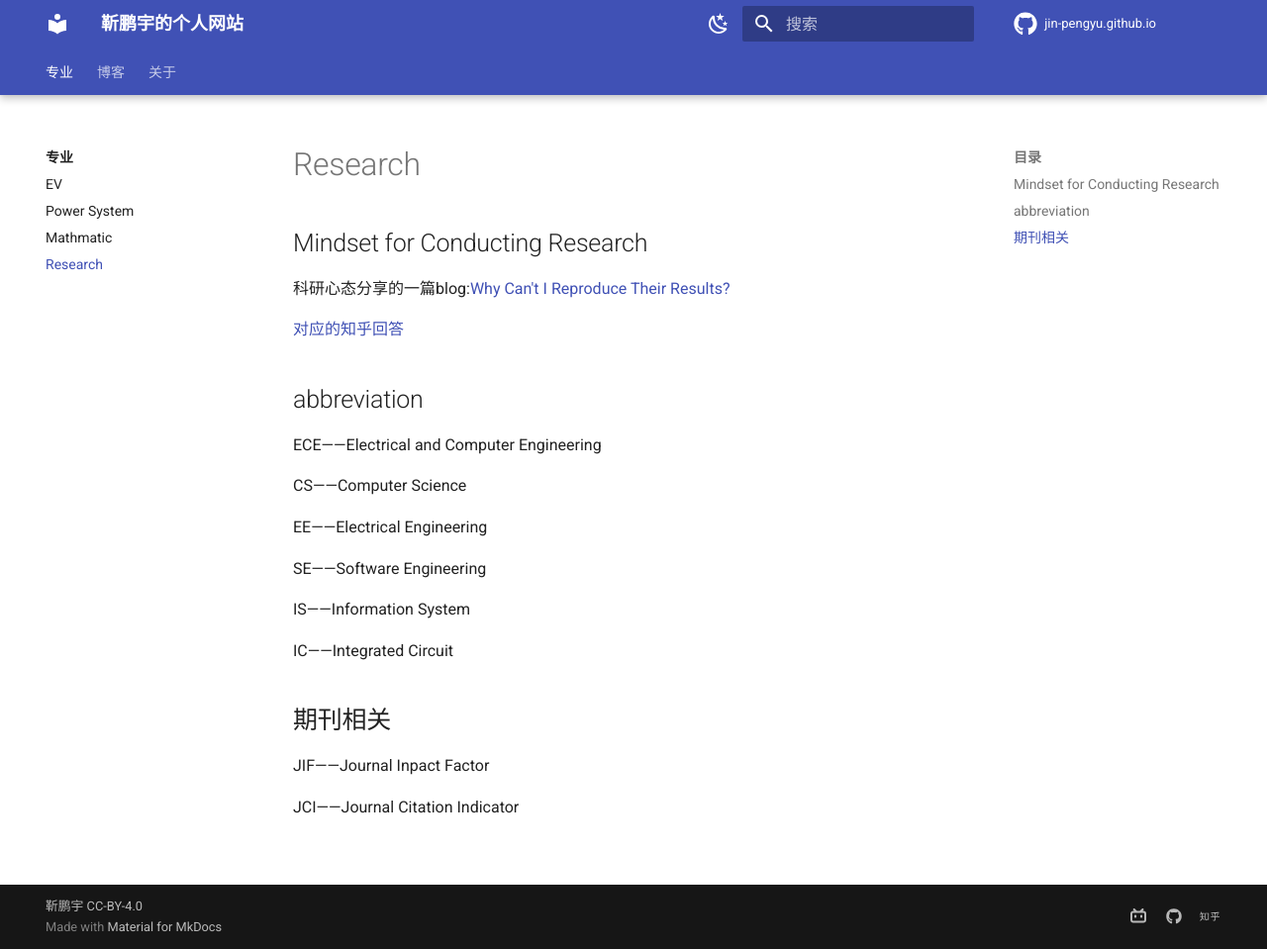
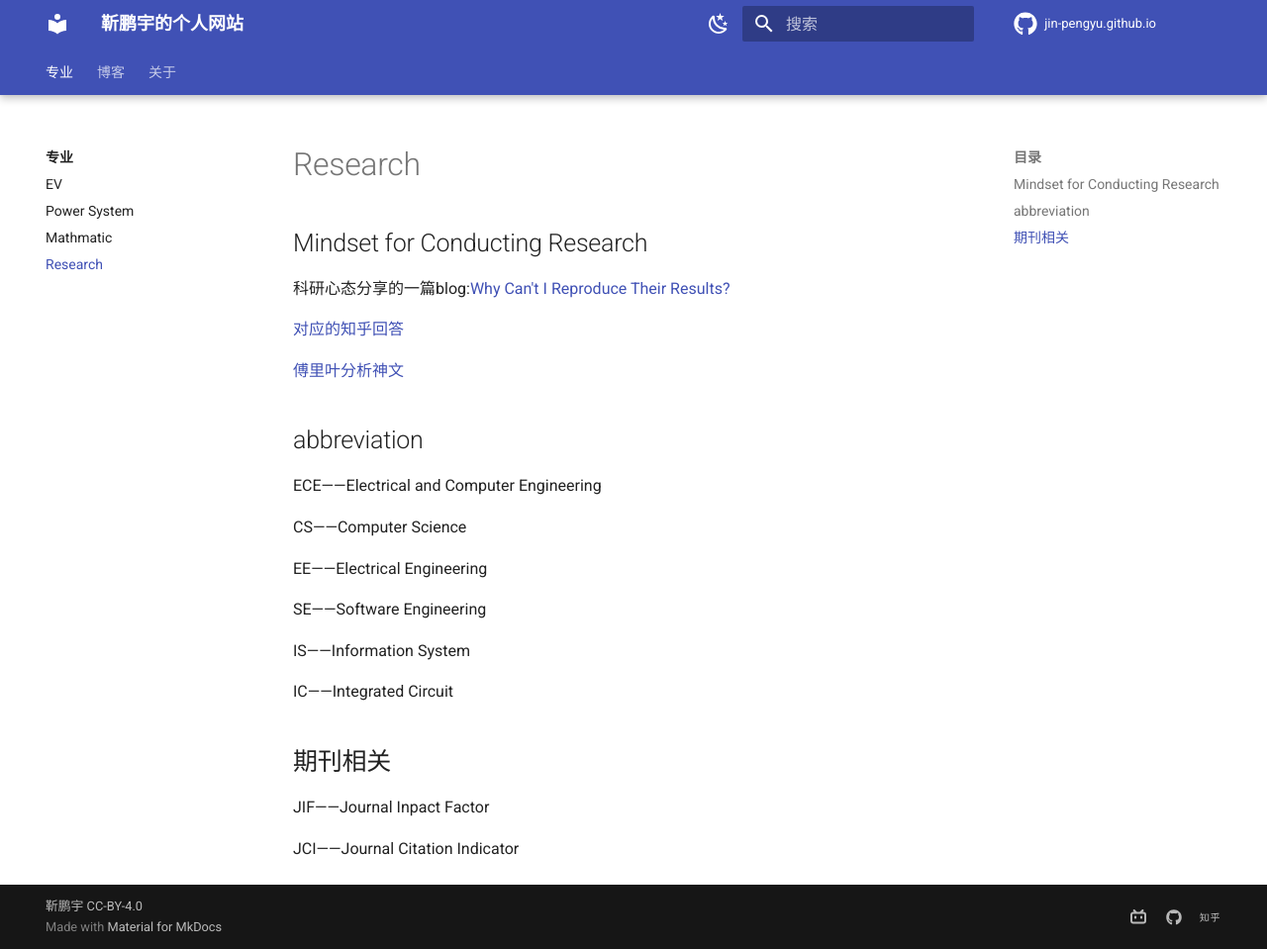
Before and after one commit to Pengyu-Jin/Pengyu-Jin.github.io, an MkDocs documentation site: the page built from docs/major/research/research.md, in a window 1280 px wide and 959 px high. Shown: the whole window at 99% size. Built offline with MkDocs 1.6.1 and Material for MkDocs 9.7.7, drawn with Linux system fonts in a browser that asks for light colours.

Commit message:
style change 252

```diff
--- a/docs/major/research/research.md
+++ b/docs/major/research/research.md
@@ -3,6 +3,9 @@
 科研心态分享的一篇blog:[Why Can't I Reproduce Their Results?](https://theorangeduck.com/page/reproduce-their-results)
 
 [对应的知乎回答](https://www.zhihu.com/question/364269312/answer/3107942044)
+
+
+[傅里叶分析神文](https://www.zhihu.com/search?type=content&q=Heinrich)
 
 ## abbreviation
 
```
